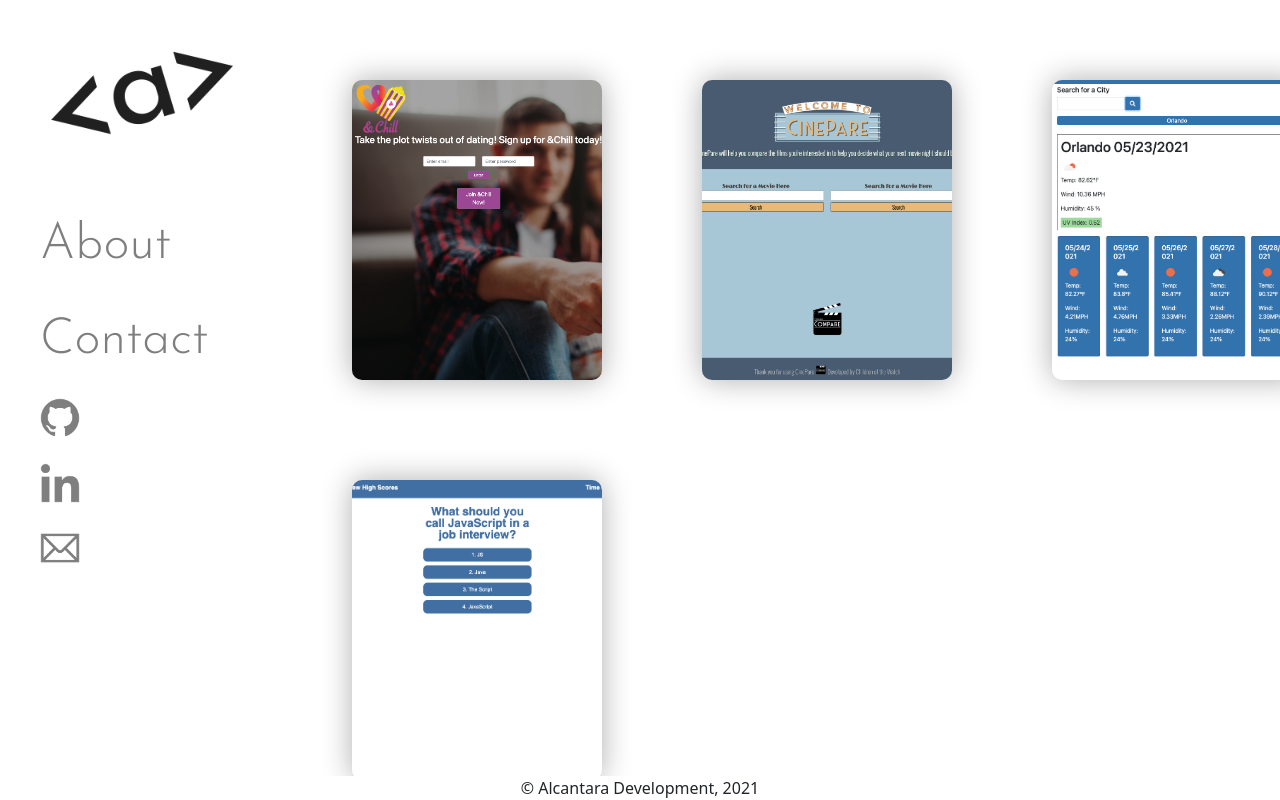
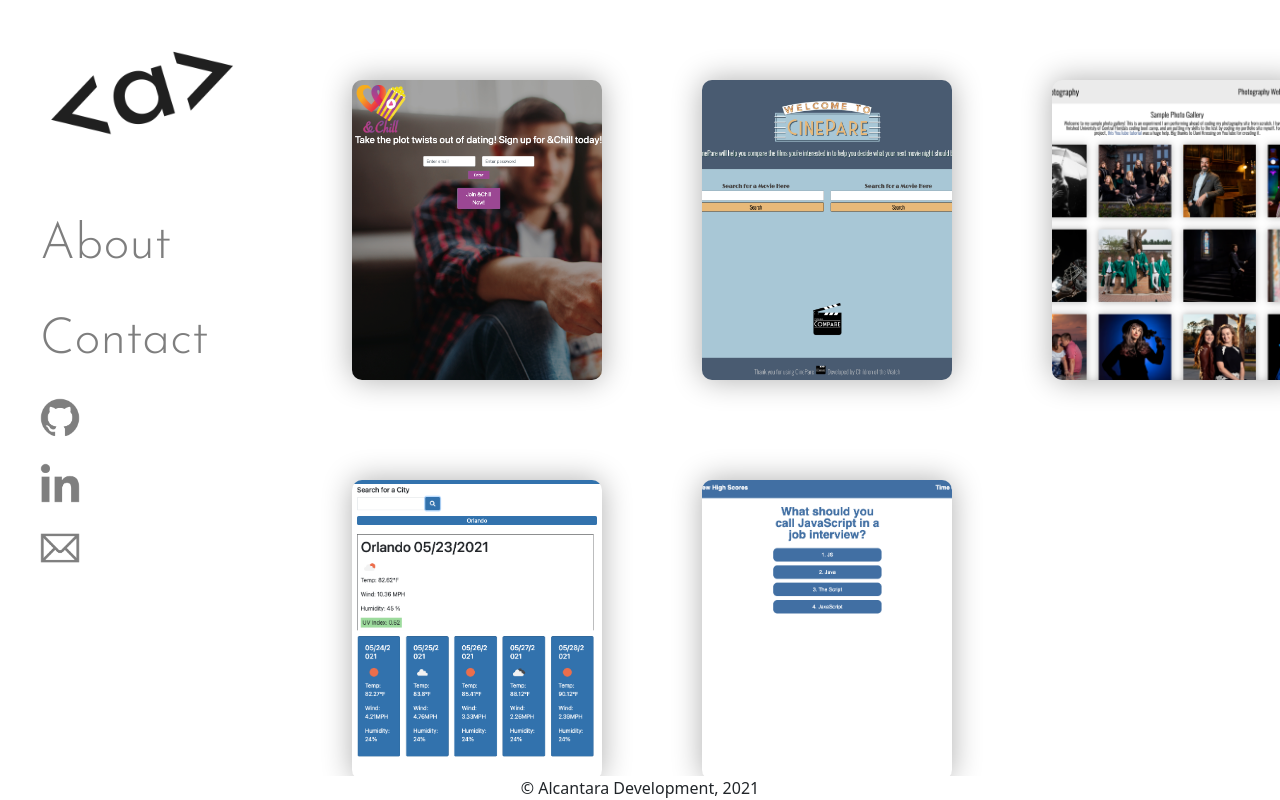
Before and after one commit to adamalcantara/alcantara_development, a React (Create React App) app: page / in a window 1280 px wide. Shown: the top 800 px of the page. Built offline with nearby package versions, Linux system fonts and the light colour scheme.

Commit message:
Added photo gallery to homepage

```diff
--- a/package.json
+++ b/package.json
@@ -2,7 +2,6 @@
   "name": "alcantara_development",
   "version": "0.1.0",
   "private": true,
-  "homepage": "https://adamalcantara.github.io/alcantara_development/",
   "dependencies": {
     "@testing-library/jest-dom": "^5.12.0",
     "@testing-library/react": "^11.2.7",
@@ -18,9 +17,7 @@
     "start": "react-scripts start",
     "build": "react-scripts build",
     "test": "react-scripts test",
-    "eject": "react-scripts eject",
-    "predeploy": "npm run build",
-    "deploy": "gh-pages -d build"
+    "eject": "react-scripts eject"
   },
   "eslintConfig": {
     "extends": [
--- a/src/components/Card/index.js
+++ b/src/components/Card/index.js
@@ -6,6 +6,7 @@ function Card() {
     const cardInfo = [
         { id: "andChill", text: "&Chill", linkto: "/andchill" },
         { id: "cinepare", text: "CinePare", linkto: "/cinepare" },
+        { id: "photogallery", text: "Photo Gallery", linkto: "/photogallery"},
         { id: "weatherdash", text: "Weather Dashboard", linkto: "/weatherdash" },
         { id: "codequiz", text: "Code Quiz", linkto: "/codequiz" }
     ];
--- a/src/components/Card/style.css
+++ b/src/components/Card/style.css
@@ -27,6 +27,12 @@
 
 #weatherdash {
     background-image: url(./weatherdash.png);
+    background-size: cover;
+    background-position: center;
+}
+
+#photogallery {
+    background-image: url(./photogallery.png);
     background-size: cover;
     background-position: center;
 }
```
Also changed, not shown: src/components/Card/photogallery.png (added).
